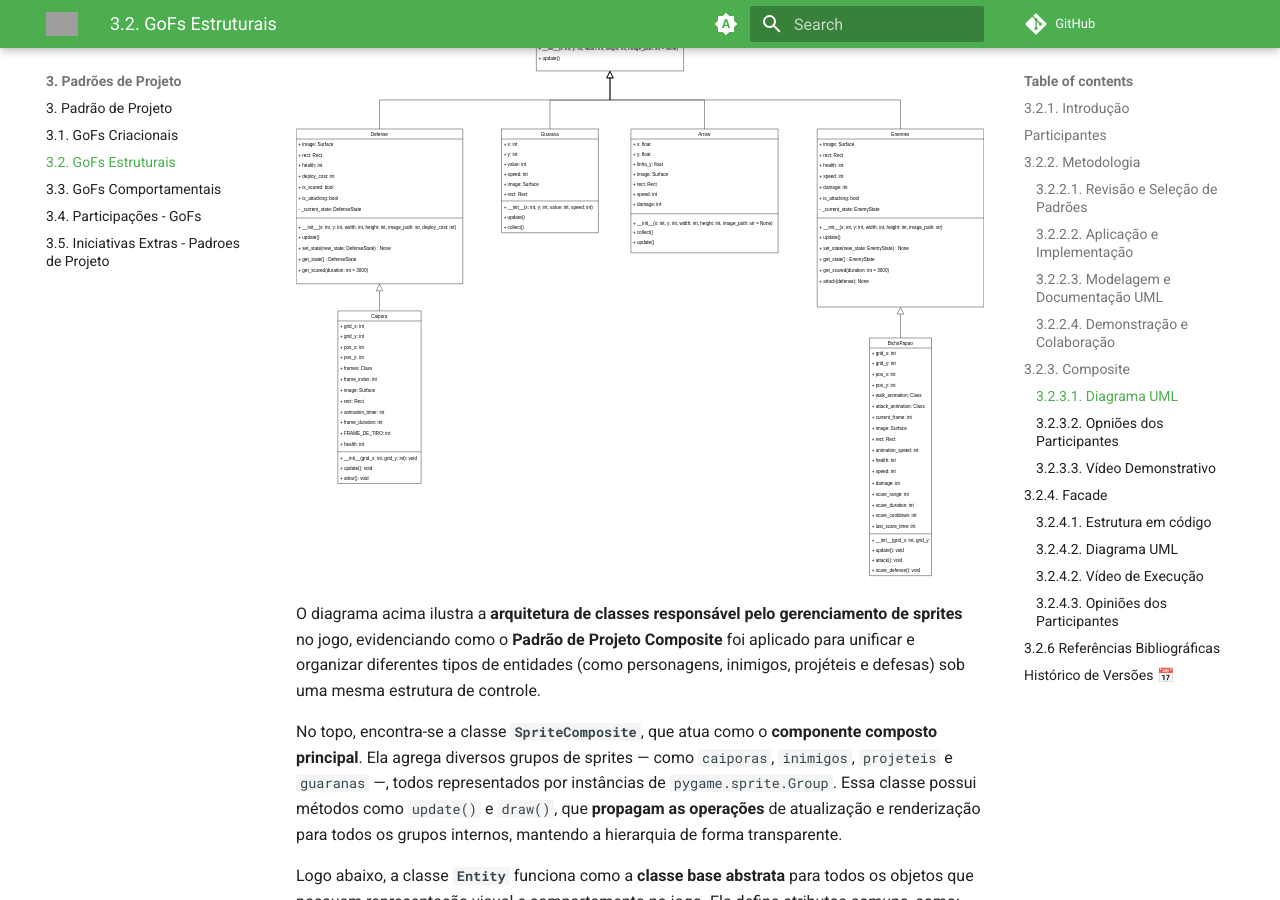
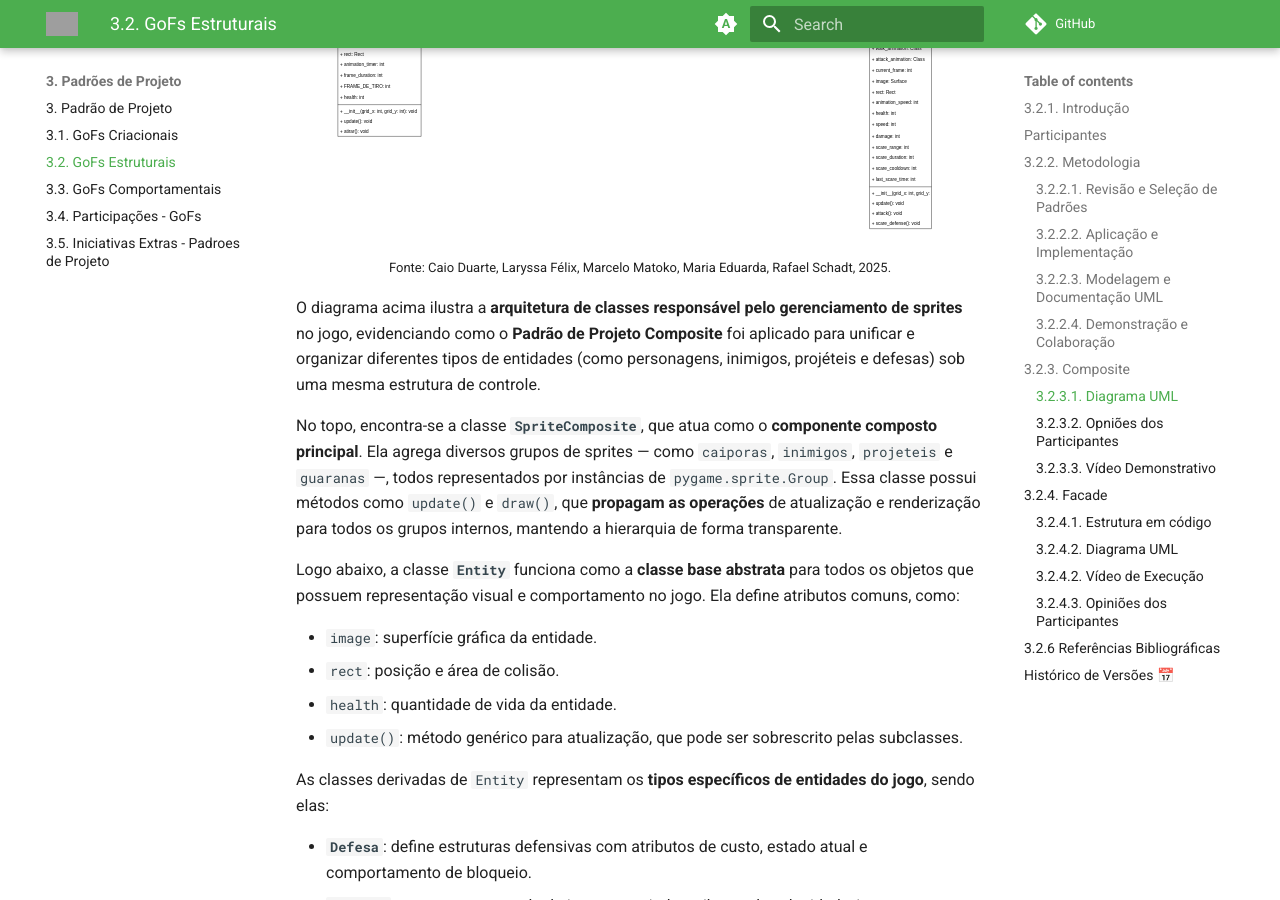
Before and after one commit to UnBArqDsw2025-2-Turma01/2025.2-T01-G1_JogoDigital_Entrega_03, an MkDocs documentation site: the page built from docs/PadroesDeProjeto/3.2.GoFsEstruturais.md, in a window 1280 px wide and 900 px high, scrolled down 3863 px. Built offline with MkDocs 1.6.1 and Material for MkDocs 9.7.7, drawn with Linux system fonts in a browser that asks for light colours; some of the changed text lies outside the part shown; grey boxes are pictures that could not be loaded.

Commit message:
update: adicionando centralizaçao

```diff
--- a/docs/PadroesDeProjeto/3.2.GoFsEstruturais.md
+++ b/docs/PadroesDeProjeto/3.2.GoFsEstruturais.md
@@ -106,7 +106,12 @@
 ### 3.2.3.1. Diagrama UML
 
 O GoF Estrutural *Composite* foi aplicado ao projeto, no seguinte código:
-![diretório do código](../assets/GoFsEstruturais/image.png)
+
+<div align="center">
+  <img src="../assets/GoFsEstruturais/image.png" alt="diretório do código">
+</div>
+
+<font size="2"><p style="text-align: center">Fonte: Equipe do Projeto, 2025.</p></font>
 
 ???+ note "Aplicação do Padrão Composite (Gerenciamento de Sprites)"
     O trecho de código a seguir, extraído do arquivo principal de gerenciamento de *sprites* (`sprite_groups.py`) demonstra a implementação do Padrão Composite através da classe `SpriteComposite`.
@@ -149,6 +154,8 @@
 Portanto, assim ficou modelado em UML, o padrão Composite no código do jogo. Clique aqui para [acessar](https://app.diagrams.net/#G1p7RkwHkF4gsjF1OD6TZ4vaDRCexq4uEc#%7B"pageId"%3A"C5RBs43oDa-KdzZeNtuy"%7D):
 
 [![Ver UML do Composite](../assets/GoFsEstruturais/CompositeEstrutural.drawio.svg)](https://app.diagrams.net/#G1p7RkwHkF4gsjF1OD6TZ4vaDRCexq4uEc#%7B"pageId"%3A"C5RBs43oDa-KdzZeNtuy"%7D)
+
+<font size="2"><p style="text-align: center">Fonte: Caio Duarte, Laryssa Félix, Marcelo Matoko, Maria Eduarda, Rafael Schadt, 2025.</p></font>
 
 O diagrama acima ilustra a **arquitetura de classes responsável pelo gerenciamento de sprites** no jogo, evidenciando como o **Padrão de Projeto Composite** foi aplicado para unificar e organizar diferentes tipos de entidades (como personagens, inimigos, projéteis e defesas) sob uma mesma estrutura de controle.
 
@@ -217,8 +224,9 @@
 
 Foi gravado, na plataforma do Microsoft Teams, uma reunião para a modelagem UML do padrão Composite e a execução do código além da explicação do mesmo. Clique [aqui](https://youtu.be/62f51kDLWNQ?si=3HCpRg2Mn46kOYO0) para acessar.
 
-
-<iframe width="560" height="315" src="https://youtube.com/embed/62f51kDLWNQ?si=3HCpRg2Mn46kOYO0" title="YouTube video player" frameborder="0" allowfullscreen></iframe>
+<div align="center">
+    <iframe width="560" height="315" src="https://youtube.com/embed/62f51kDLWNQ?si=3HCpRg2Mn46kOYO0" title="YouTube video player" frameborder="0" allowfullscreen></iframe>
+</div>
 
 ## **3.2.4. Facade**
 
@@ -231,7 +239,10 @@
 O GoF Estrutural *Facade* foi aplicado ao projeto, no seguinte código:
 <br>
 
-![diretório do código](../assets/GoFsEstruturais/facade-code.png)
+<div align="center">
+  <img src="../assets/GoFsEstruturais/facade-code.png" alt="diretório do código">
+</div>
+
 
 ???+ note "Aplicação do Padrão Facade (Gerenciamento de Input e Renderização)"
     Os trechos a seguir, extraídos dos arquivos InputHandler.py e ViewRenderer.py, demonstram a aplicação do Padrão de Projeto Facade no projeto.
```
